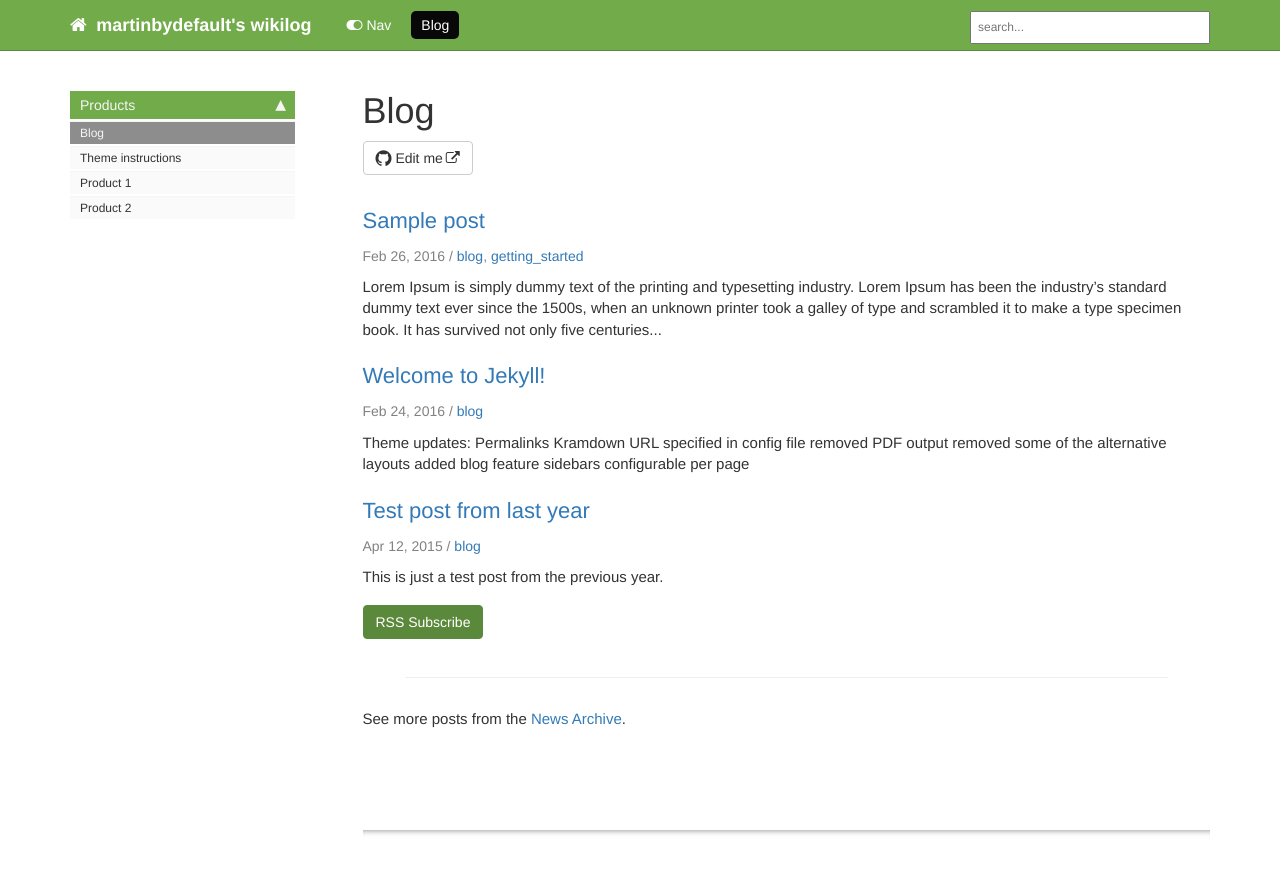
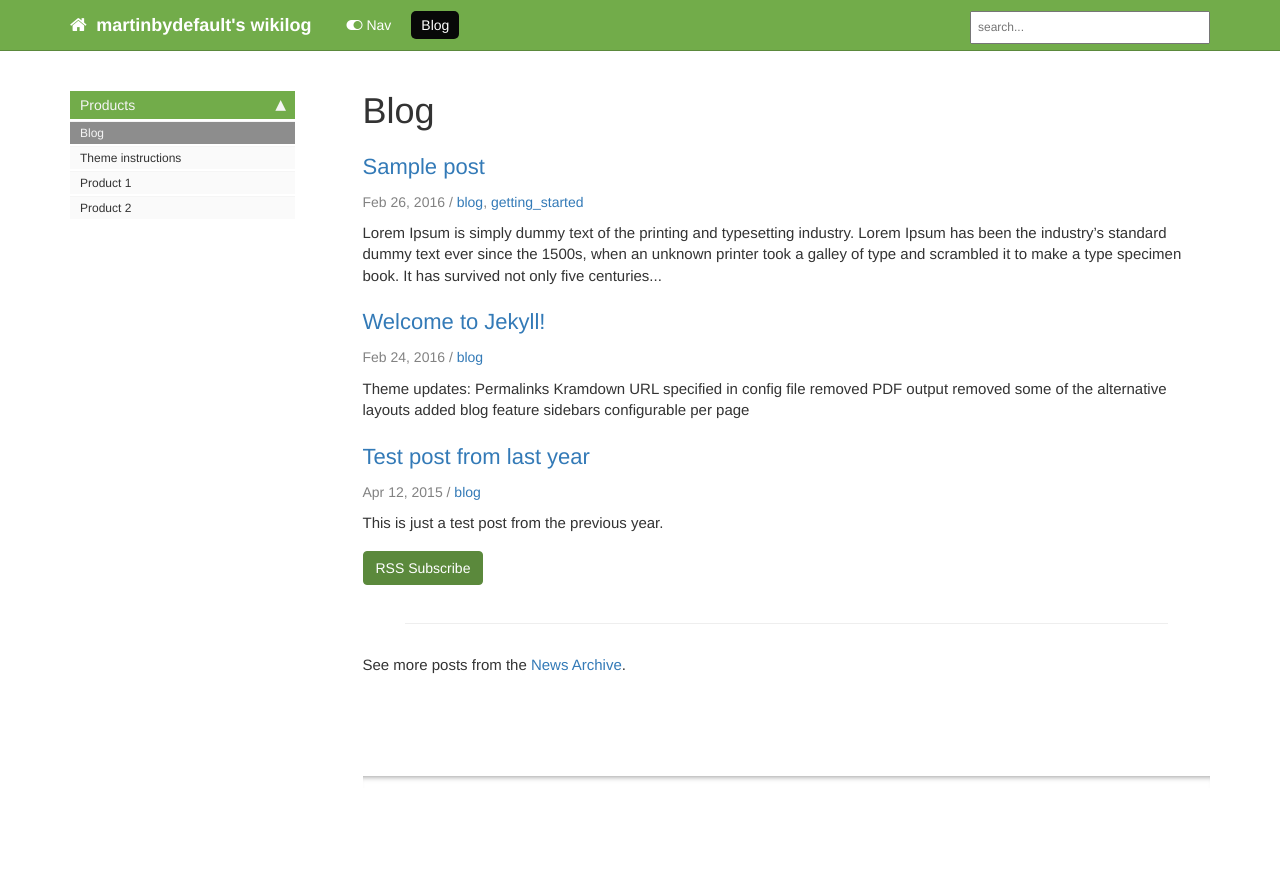
Before and after one commit to martinbydefault/martinbydefault.github.io, a Jekyll site: the page built from pages/blog/blog.html, in a window 1280 px wide. Shown: the top 873 px of the page. Built offline with Jekyll 4.4.1, drawn with Linux system fonts in a browser that asks for light colours; nearby versions of some CDN libraries; comment, search, counter and statistics services are not loaded.

Commit message:
more changes

```diff
--- a/_config.yml
+++ b/_config.yml
@@ -1,4 +1,4 @@
-repository: tomjohnson1492/documentation-theme-jekyll
+repository: martinbydefault/martinbydefault.github.io
 
 output: web
 # this property is useful for conditional filtering of content that is separate from the PDF.
@@ -12,10 +12,11 @@ site_title: martinbydefault's wikilog
 company_name: Your company
 # this appears in the footer
 
-github_editme_path: tomjohnson1492/documentation-theme-jekyll/blob/gh-pages/
+github_editme_path:
+#github_editme_path: tomjohnson1492/documentation-theme-jekyll/blob/gh-pages/
 # if you're using Github, provide the basepath to the branch you've created for reviews, following the sample here. if not, leave this value blank.
 
-disqus_shortname: idrbwjekyll
+disqus_shortname: martinbydefault
 # if you're using disqus for comments, add the shortname here. if not, leave this value blank.
 
 google_analytics: UA-00000000-0
@@ -32,12 +33,12 @@ exclude:
   - .gitignore
 # these are the files and directories that jekyll will exclude from the build
 
-feedback_subject_line: Jekyll documentation theme
+#feedback_subject_line:
 
-feedback_email: tomjohnson1492@gmail.com
+#feedback_email:
 # used as a contact email for the Feedback link in the top navigation bar
 
-# feedback_disable: true
+feedback_disable: true
 # if you uncomment the previous line, the Feedback link gets removed
 
 # feedback_text: "Need help?"
@@ -104,7 +105,7 @@ sidebars:
 - product2_sidebar
 - other
 
-description: "Intended as a documentation theme based on Jekyll for technical writers documenting software and other technical products, this theme has all the elements you would need to handle multiple products with both multi-level sidebar navigation, tags, and other documentation features."
+description: "Wiki and Blog of cool stuff I found in the internet and lessons from my personal experience."
 # the description is used in the feed.xml file
 
 # needed for sitemap.xml file only
--- a/_includes/topnav.html
+++ b/_includes/topnav.html
@@ -51,8 +51,8 @@
                 {% endfor %}
                 {% endfor %}
                 {% if site.feedback_disable == null or site.feedback_disable == false %}
-			<!-- {% include feedback.html %} -->
-		{% endif %}
+			        {% include feedback.html %}
+		        {% endif %}
             </ul>
             <ul class="nav navbar-nav navbar-right">
                 <!--comment out this block if you want to hide search-->
```
